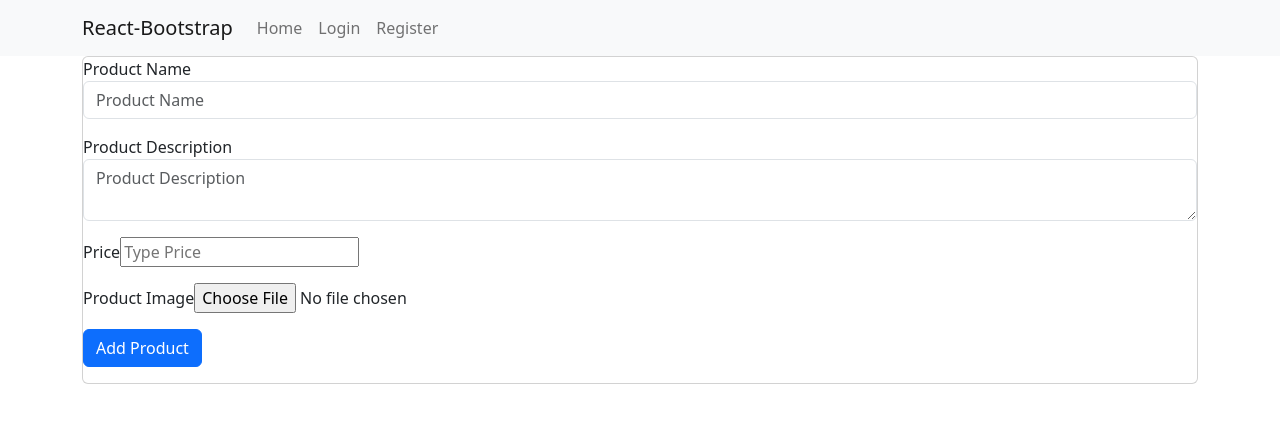
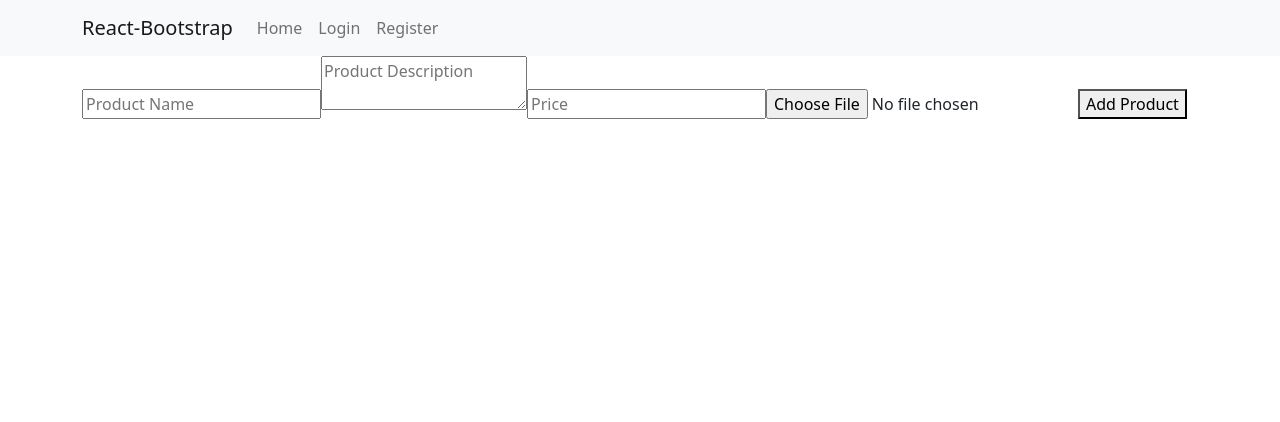
Before and after one commit to Aakash775/fontendlatest, a React (Create React App) app: page /dashboard in a window 1280 px wide. Shown: the top 422 px of the page. Built offline with nearby package versions, Linux system fonts and the light colour scheme.

Commit message:
dashboard change

```diff
--- a/src/Component/Dashboard.js
+++ b/src/Component/Dashboard.js
@@ -1,91 +1,63 @@
-import React, { useState } from "react"
+import React, { useState } from "react";
 import axios from "axios";
-const Dashboard = () =>{
-    const [productData,
-      setProductData] = useState({
+
+const Dashboard = () => {
+    const [productData, setProductData] = useState({
         name: '',
         description: '',
         price: ''
     });
-
-    const [productImage,
-      setProductImage] = useState(null);
+    const [productImage, setProductImage] = useState(null);
 
     const handleProductUpload = async (e) => {
         e.preventDefault();
         const data = new FormData();
-        data.append('name',
-          productData.name);
-          data.append('description',
-            productData.description);
+        data.append('name', productData.name);
+        data.append('description', productData.description);
         data.append('price', productData.price);
-            if (productImage){
+        if (productImage) {
             data.append('productImage', productImage);
         }
-            try{
-              await axios.post('http://localhost:3000/user/upload-product', data, {
+
+        try {
+            await axios.post('http://localhost:3000/user/product', data, {
                 headers: {
-                  'x-auth.token':
-                  localStorage.getItem('token')
-                  //Assuming token is stored in localStorage
+                    'x-auth-token': localStorage.getItem('token')
                 }
             });
-              alert('Product upload Successfully');
-            }catch (error){
-              alert (error.response.data.message);
+            alert('Product uploaded successfully');
+        } catch (error) {
+            alert(error.response?.data?.message || 'Error uploading product');
         }
     };
 
-
-    return(
-        <>
+    return (
         <div className="container">
-             <div className="row">
-               <div className="col-lg-12">
-                  <div className="card">
             <form onSubmit={handleProductUpload}>
-                        <div className="mb-3">
-                          <label>Product Name</label>
-                          <input type="text"
+                <input
+                    type="text"
                     placeholder="Product Name"
-                          onChange = {(e) => setProductData({...productData, name: e.target.value})}
-                          required
-                          className="form-control"
-                          />
-                        </div>
-                        <div className="mb-3">
-                          <label>Product Description</label>
-                          <textarea type="text"
-                          placeholder="Product Description"
-                          onChange={(e) => setProductData({...productData, description: e.target.value})}
-                          className="form-control"
-                          ></textarea>
-                        </div>
-                        <div className="mb-3">
-                          <label>Price</label>
-                          <input type="number"
-                          placeholder="Type Price"
-                          onChange={(e) => setProductData({...productData, price: e.target.value})}
+                    onChange={(e) => setProductData({ ...productData, name: e.target.value })}
                     required
                 />
-                        </div>
-                        <div className="mb-3">
-                          <label>Product Image</label>
-                          <input type="file"
+                <textarea
+                    placeholder="Product Description"
+                    onChange={(e) => setProductData({ ...productData, description: e.target.value })}
+                />
+                <input
+                    type="number"
+                    placeholder="Price"
+                    onChange={(e) => setProductData({ ...productData, price: e.target.value })}
+                    required
+                />
+                <input
+                    type="file"
                     onChange={(e) => setProductImage(e.target.files[0])}
                 />
-
-                        </div>
-                        <div className="mb-3">
-                          <button type="submit" className="btn btn-primary">Add Product</button>
-                        </div>
+                <button type="submit">Add Product</button>
             </form>
         </div>
-               </div>
-             </div>
-          </div>
-        </>
-    )
-}
+    );
+};
 
 export default Dashboard;
```
Lines whose indentation alone changed are shown as unchanged.
